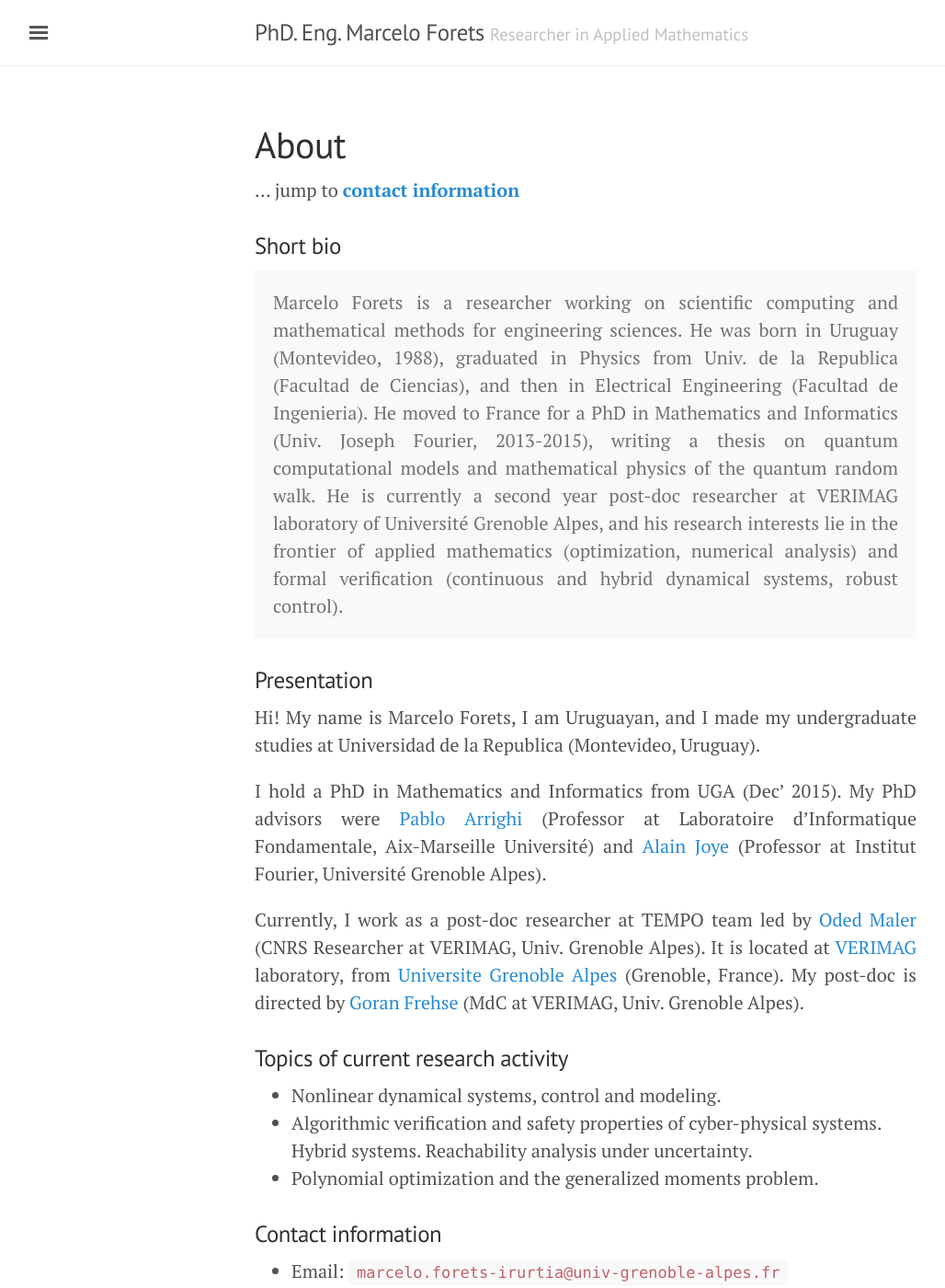
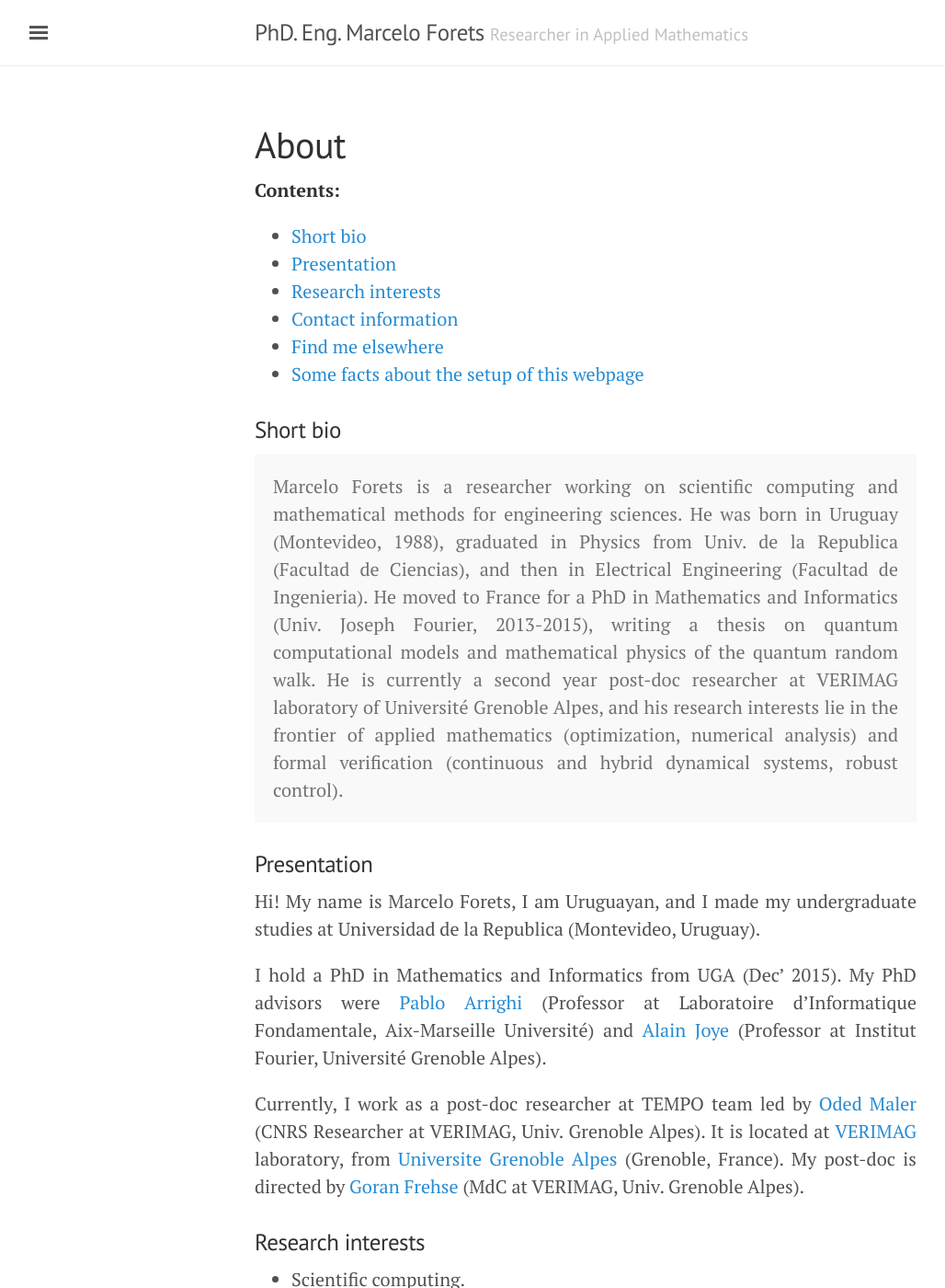
Before and after one commit to mforets/mforets.github.io, a Jekyll site: the page built from about.md, in a window 1280 px wide and 1400 px high. Shown: the whole window at 92% size, without its empty margins (3-1031 px from the left). Built offline with Jekyll 4.4.1, drawn with Linux system fonts in a browser that asks for light colours; nearby versions of some CDN libraries; some of the changed text lies outside the part shown.

Commit message:
update About and add ssh key page

```diff
--- a/_includes/sidebar.html
+++ b/_includes/sidebar.html
@@ -54,7 +54,7 @@
       -->
       <a class="sidebar-nav-item{% if page.url == site.baseurl %} active{% endif %}" href="{{ site.baseurl }}/collaborators"> Collaborators </a>
       <a class="sidebar-nav-item{% if page.url == site.baseurl %} active{% endif %}" href="{{ site.baseurl }}/about">About</a>
-
+      <a class="sidebar-nav-item{% if page.url == site.baseurl %} active{% endif %}" href="{{ site.baseurl }}/sshkey">Public SSH key</a>
 
     {% comment %}
       The code below dynamically generates a sidebar nav of pages with
--- a/about.md
+++ b/about.md
@@ -3,15 +3,22 @@ layout: page
 title: About
 ---
 
-... jump to [**contact information**](#contact_information)
+**Contents:**
 
-### Short bio
+- [Short bio](#short_bio)
+- [Presentation](#presentation)
+- [Research interests](#research_interests)
+- [Contact information](#contact_information)
+- [Find me elsewhere](#find_me_elsewhere)
+- [Some facts about the setup of this webpage](#webpage)
+
+### Short bio <a name="short_bio"></a>
 
 <p class="message">
   Marcelo Forets is a researcher working on scientific computing and mathematical methods for engineering sciences. He was born in Uruguay (Montevideo, 1988), graduated in Physics from Univ. de la Republica (Facultad de Ciencias), and then in Electrical Engineering (Facultad de Ingenieria). He moved to France for a PhD in Mathematics and Informatics (Univ. Joseph Fourier, 2013-2015), writing a thesis on quantum computational models and mathematical physics of the quantum random walk. He is currently a second year post-doc researcher at VERIMAG laboratory of Université Grenoble Alpes, and his research interests lie in the frontier of applied mathematics (optimization, numerical analysis) and formal verification (continuous and hybrid dynamical systems, robust control).
 </p>
 
-### Presentation
+### Presentation <a name="presentation"></a>
 
 Hi! My name is Marcelo Forets, I am Uruguayan, and I made my undergraduate studies at Universidad de la Republica (Montevideo, Uruguay).
 
@@ -19,24 +26,24 @@ I hold a PhD in Mathematics and Informatics from UGA (Dec' 2015). My PhD advisor
 
 Currently, I work as a post-doc researcher at TEMPO team led by [Oded Maler](http://www-verimag.imag.fr/~maler/) (CNRS Researcher at VERIMAG, Univ. Grenoble Alpes). It is located at [VERIMAG](http://www-verimag.imag.fr/) laboratory, from [Universite Grenoble Alpes](http://www.univ-grenoble-alpes.fr/) (Grenoble, France). My post-doc is directed by [Goran Frehse](http://www.sites.google.com/site/frehseg/) (MdC at VERIMAG, Univ. Grenoble Alpes).
 
+### Research interests <a name="research_interests"></a>
 
-### Topics of current research activity
-
+- Scientific computing.
+- Mathematical physics, quantum random walks, quantum cellular automata.
 - Nonlinear dynamical systems, control and modeling.
 - Algorithmic verification and safety properties of cyber-physical systems. Hybrid systems. Reachability analysis under uncertainty.
 - Polynomial optimization and the generalized moments problem.
 
-### <a name="contact_information"></a> Contact information
+### Contact information <a name="contact_information"></a>
 
 - Email: `marcelo.forets-irurtia@univ-grenoble-alpes.fr`
 - VERIMAG: Office: 209 IMAG Building
 - Address: Bat. IMAG, 700 Av. Centrale, 38041, France.
 - Tel: +33 (0)6 47 91 43 65
 
-
 ----
 
-### Find me elsewhere
+### Find me elsewhere  <a name="find_me_elsewhere"></a>
 
 - [Github](https://github.com/mforets)
 
@@ -47,7 +54,7 @@ Currently, I work as a post-doc researcher at TEMPO team led by [Oded Maler](htt
 - [MathOverflow](http://mathoverflow.net/users/90243/marcelo-forets)
 
 
-### Some facts about the setup of this webpage
+### Some facts about the setup of this webpage <a name="webpage"></a>
 
 <!-- to justify each paragraph, we can use kramdown's option: {: .text-justify}
 but there is a simple way using modifying our css class, since it applies by default to all posts. see lanyon.css -->
```
Also changed, not shown: sshkey.md (added, +9 -0 lines).
